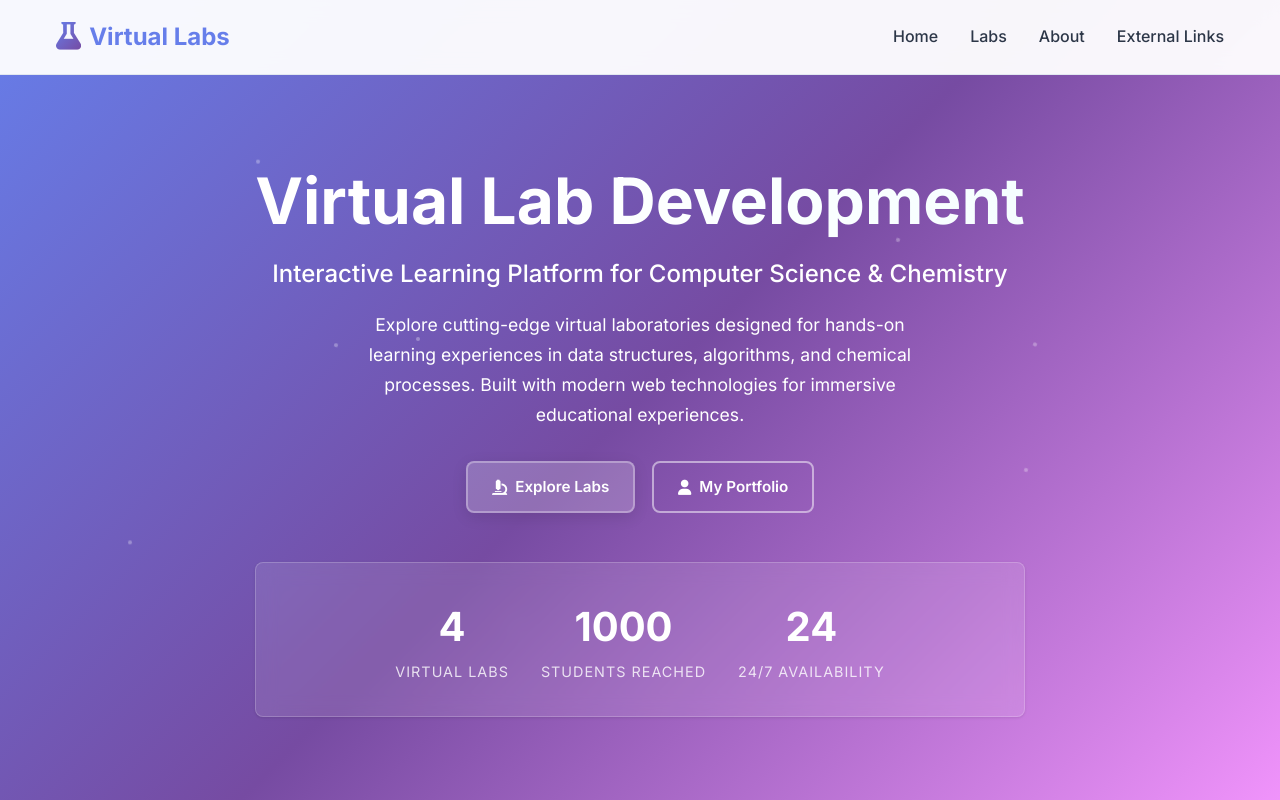
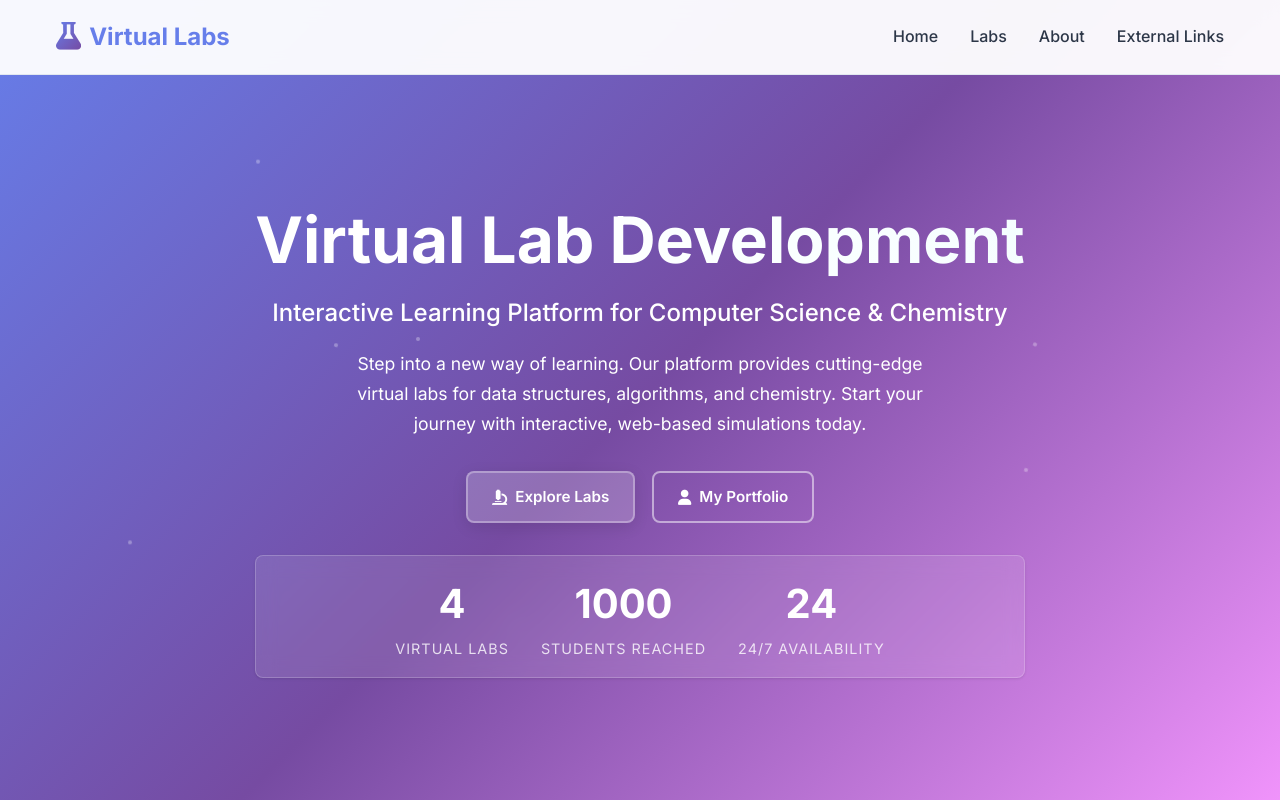
Before and after one commit to pankaj-creator/Virtual_Lab_Development, a plain HTML site: page index.html in a window 1280 px wide. Shown: the top 800 px of the page. Drawn offline with nearby package versions, Linux system fonts and the light colour scheme.

Commit message:
UI Enhancement

```diff
--- a/index.html
+++ b/index.html
@@ -51,9 +51,7 @@
             </h1>
             <p class="hero-subtitle">Interactive Learning Platform for Computer Science & Chemistry</p>
             <p class="hero-description">
-                Explore cutting-edge virtual laboratories designed for hands-on learning experiences in
-                data structures, algorithms, and chemical processes. Built with modern web technologies
-                for immersive educational experiences.
+                Step into a new way of learning. Our platform provides cutting-edge virtual labs for data structures, algorithms, and chemistry. Start your journey with interactive, web-based simulations today.
             </p>
             <div class="hero-buttons">
                 <a href="#labs" class="btn btn-primary">
--- a/styles.css
+++ b/styles.css
@@ -255,7 +255,7 @@ body {
     display: flex;
     gap: 1rem;
     justify-content: center;
-    margin-bottom: 3rem;
+    margin-bottom: 2rem;
     flex-wrap: wrap;
 }
 
@@ -264,7 +264,7 @@ body {
     justify-content: center;
     gap: 2rem;
     margin-top: 2rem;
-    padding: 2rem 0;
+    padding: 1rem 0;
     background: rgba(255, 255, 255, 0.1);
     border-radius: var(--border-radius);
     -webkit-backdrop-filter: blur(10px);
```
